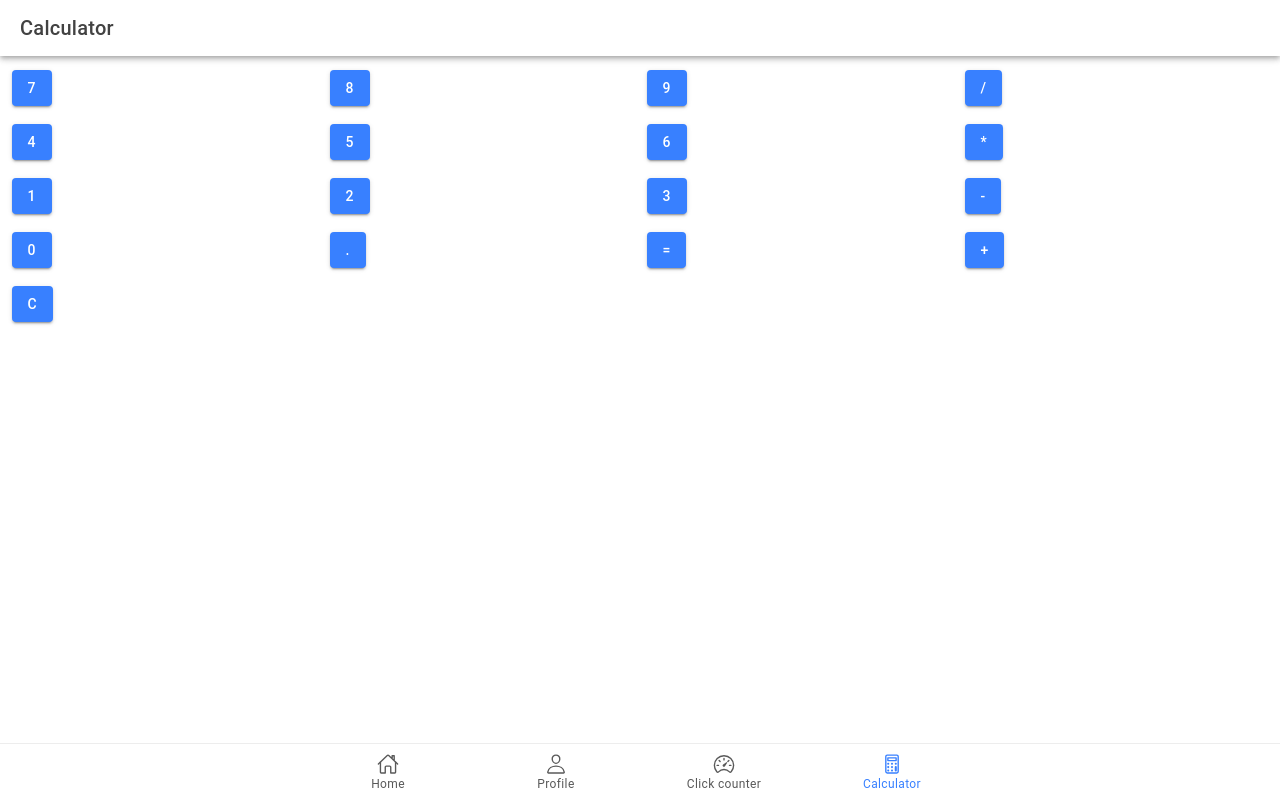
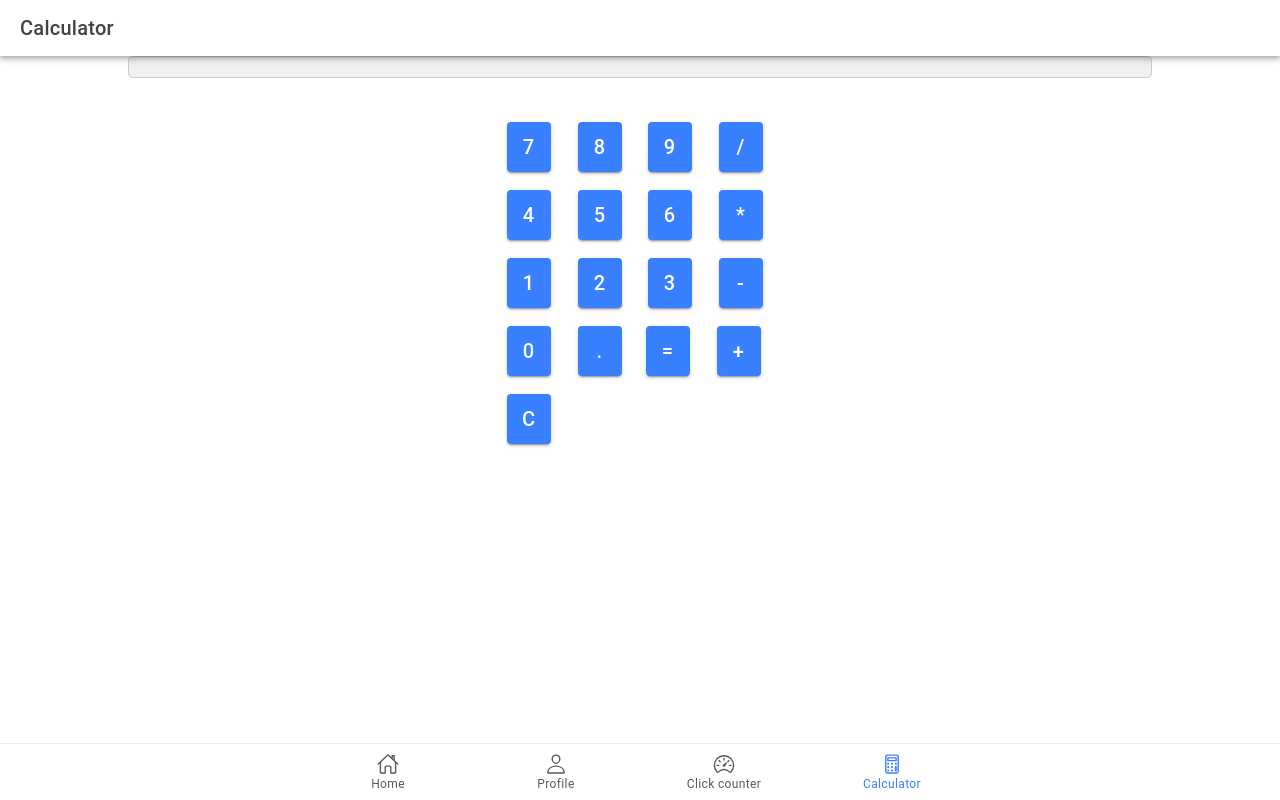
Before and after one commit to Jessmarivandalahigon/ion-t-dalahigon, a React (Vite) app: page /tab3 in a window 1280 px wide. Built offline with nearby package versions, Linux system fonts and the light colour scheme.

Commit message:
i change the code into js calculator

```diff
--- a/src/pages/Tab3.css
+++ b/src/pages/Tab3.css
@@ -0,0 +1,31 @@
+/* Tab3.css */
+.calc-container {
+    display: flex;
+    flex-direction: column;
+    align-items: center;
+    justify-content: center;
+    height: 100%;
+  }
+
+  .calc-input {
+    font-size: 24px;
+    margin-bottom: 10px;
+    padding: 10px;
+    background-color: #f0f0f0;
+    border: 1px solid #ccc;
+    border-radius: 5px;
+    width: 80%;
+    text-align: right;
+  }
+
+  .calc-result {
+    font-size: 24px;
+    margin-bottom: 20px;
+  }
+
+  /* Customizing IonButton */
+  ion-button {
+    width: 25%;
+    height: 50px;
+    font-size: 20px;
+  }
```
